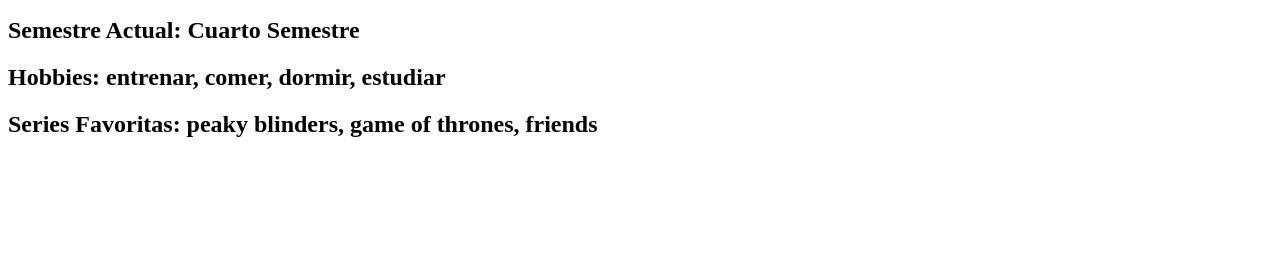
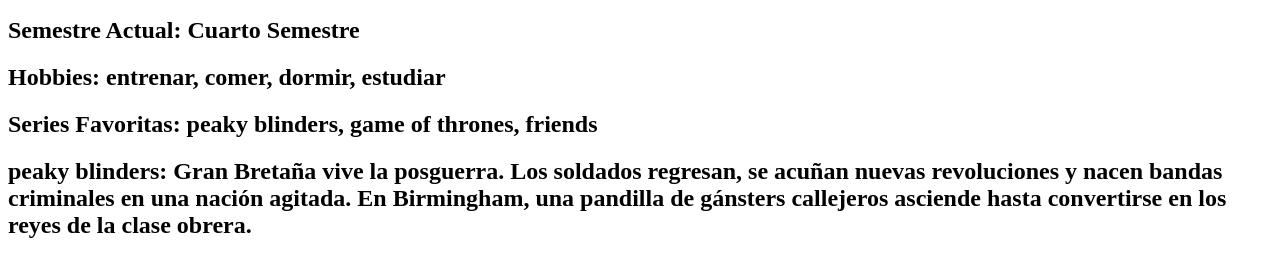
Before and after one commit to DarkVigore/parcial-1, a plain HTML site: page index.html in a window 1280 px wide. Shown: the part 110-386 px from the top of the page. Drawn offline with Linux system fonts and the light colour scheme.

Commit message:
commit sixth

```diff
--- a/index.html
+++ b/index.html
@@ -13,6 +13,9 @@
         <h2>Semestre Actual: Cuarto Semestre</h2>
         <h2>Hobbies: entrenar, comer, dormir, estudiar</h2>
         <h2>Series Favoritas: peaky blinders, game of thrones, friends</h2>
+        <h2>peaky blinders: Gran Bretaña vive la posguerra. Los soldados regresan, se acuñan nuevas revoluciones y nacen bandas criminales en una nación agitada. En Birmingham, una pandilla de gánsters callejeros asciende hasta convertirse en los reyes de la clase obrera.</h2>
+
+
 
 
 
```
